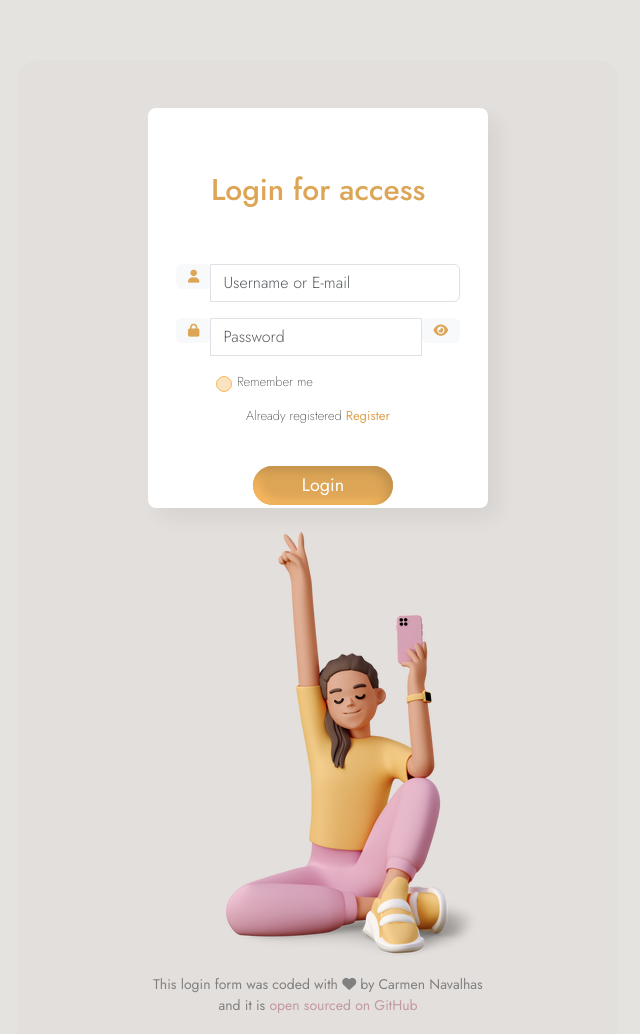
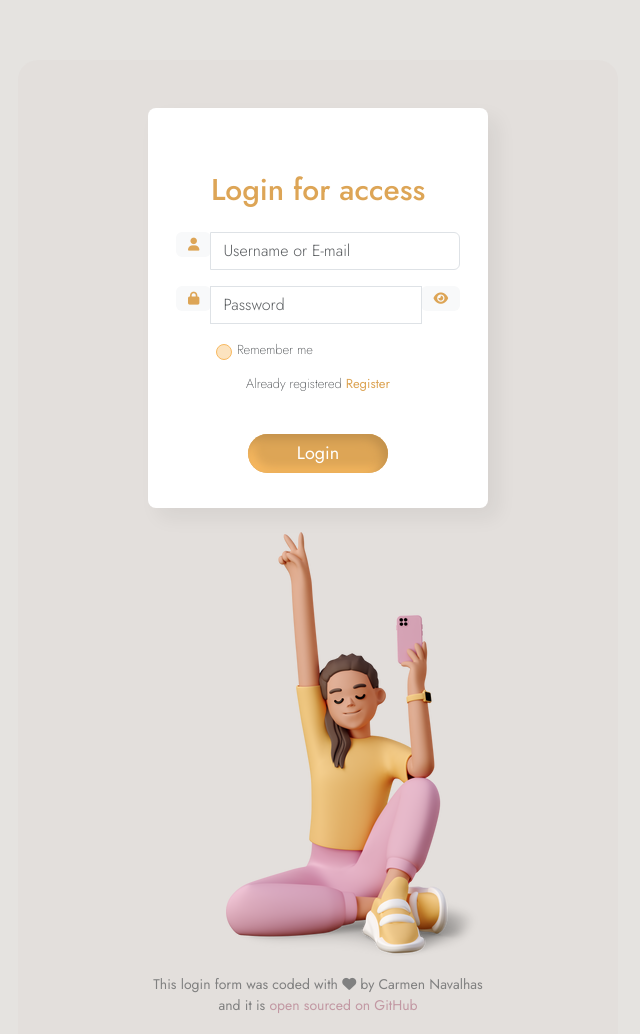
Before and after one commit to carmenavalhas/login-form, a plain HTML site: page index.html in a window 1280 px wide. Shown: the whole page, without its empty margins (322-962 px from the left). Drawn offline with nearby package versions, Linux system fonts and the light colour scheme.

Commit message:
Updated margins

```diff
--- a/index.html
+++ b/index.html
@@ -30,7 +30,7 @@
       <div class="row d-flex justify-content-center">
         <div class="col-md-6 login-form">
           <form action="" id="login-container" autocomplete="off" class="p-3">
-            <h4 class="login-for-access mt-5 mb-2 pb-5">Login for access</h4>
+            <h4 class="login-for-access mt-5 mb-4">Login for access</h4>
             <div class="col-12">
               <div class="input-group mb-3">
                 <div class="input-group-prepend">
@@ -107,8 +107,7 @@
                 <a href="#" id="register"><strong>Register</strong></a>
               </p>
             </div>
-            <div class="row d-flex justify-content-center">
-              <div class="col-md-6">
+
             <button
               class="btn btn-primary mt-4 mb-4"
               type="submit"
@@ -117,8 +116,6 @@
             >
               Login
             </button>
-              </div>
-            </div>
           </form>
         </div>
       </div>
```
Lines whose indentation alone changed are shown as unchanged.
